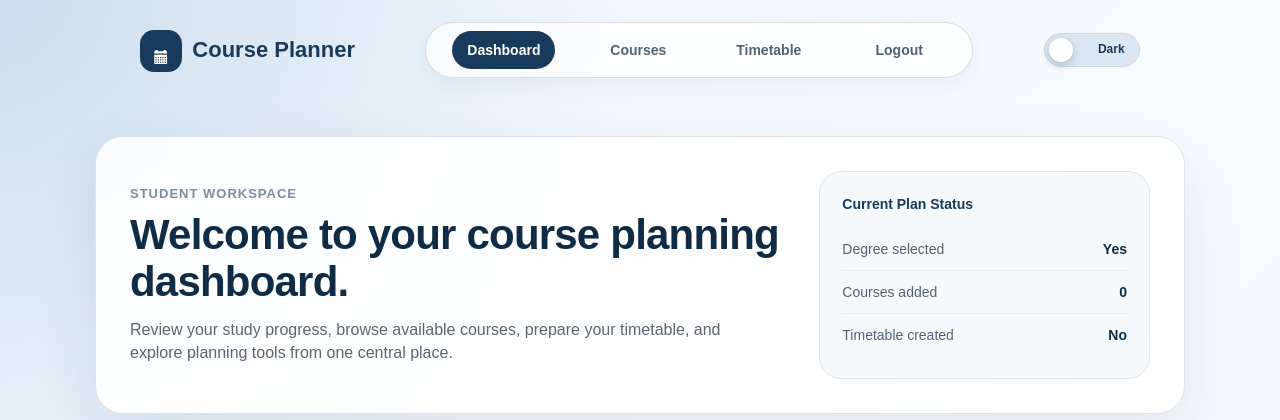
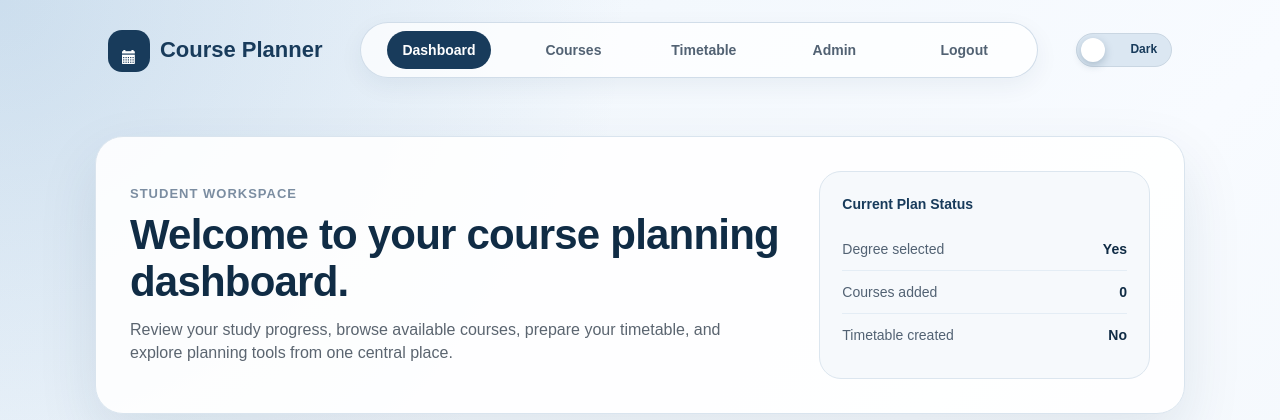
Before and after one commit to zhuby9292/agile-team-project, a Flask app: page /homepage.html in a window 1280 px wide. Shown: the top 420 px of the page. Run offline with Flask 3, Linux system fonts and the light colour scheme.

Commit message:
Add admin dashboard navigation link refs #29

```diff
--- a/templates/dashboard-base.html
+++ b/templates/dashboard-base.html
@@ -5,6 +5,7 @@
     <a href="{{ url_for('homepage') }}">Dashboard</a>
     <a href="{{ url_for('course_selection') }}">Courses</a>
     <a href="{{ url_for('timetable') }}">Timetable</a>
+    <a href="{{ url_for('admin_dashboard') }}">Admin</a>
     <a href="{{ url_for('index') }}">Logout</a>
 </nav>
 {% endblock %}
--- a/templates/homepage.html
+++ b/templates/homepage.html
@@ -18,10 +18,11 @@
             </div>
 
             <nav class="auth-links app-links">
-                <a href="{{ url_for('homepage') }}" class="active">Dashboard</a>
-                <a href="{{ url_for('course_selection') }}">Courses</a>
-                <a href="{{ url_for('timetable') }}">Timetable</a>
-                <a href="{{ url_for('index') }}">Logout</a>
+               <a href="{{ url_for('homepage') }}" class="active">Dashboard</a>
+<a href="{{ url_for('course_selection') }}">Courses</a>
+<a href="{{ url_for('timetable') }}">Timetable</a>
+<a href="{{ url_for('admin_dashboard') }}">Admin</a>
+<a href="{{ url_for('index') }}">Logout</a>
             </nav>
 
             <button type="button" class="theme-toggle" onclick="toggleDarkMode()" aria-label="Toggle dark mode" aria-pressed="false">
```
Also changed, not shown: templates/timetable.html (+4 -3 lines).
